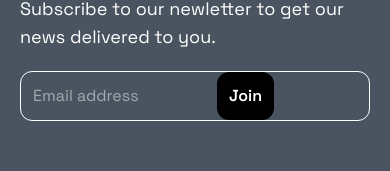
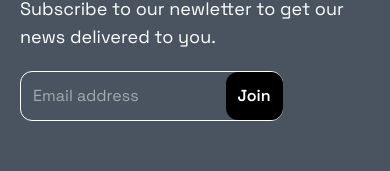
Before and after one commit to Wallychi/techty, a React (Vite) app: page /blog in a window 390 px wide. Shown: the part 3691-3862 px from the top of the page. Built offline with nearby package versions, Linux system fonts and the light colour scheme.

Commit message:
Fix Footer

```diff
--- a/src/components/Footer.jsx
+++ b/src/components/Footer.jsx
@@ -61,8 +61,8 @@ const Footer = () => {
                     <p className='text-lg lg:w-full'>Subscribe to our newletter to get our news delivered to you.</p>
 
                     <form className='relative'>
-                        <input type='email' placeholder='Email address' className='p-3 border-1 rounded-xl w-[350px]'  />
-                        <Button name='Join' style={'bg-black absolute top-[1px] py-[12px] right-24 lg:-right-10 rounded-xl text-white lg:hover:bg-green-500'} />
+                        <input type='email' placeholder='Email address' className='p-3 pr-15 border-1 rounded-xl w-3/4 lg:w-[350px]'  />
+                        <Button name='Join' style={'bg-black absolute top-[1px] py-[12px] right-1/4 lg:-right-10 rounded-xl text-white lg:hover:bg-green-500'} />
                     </form>
                 </div>
             </div>
```
